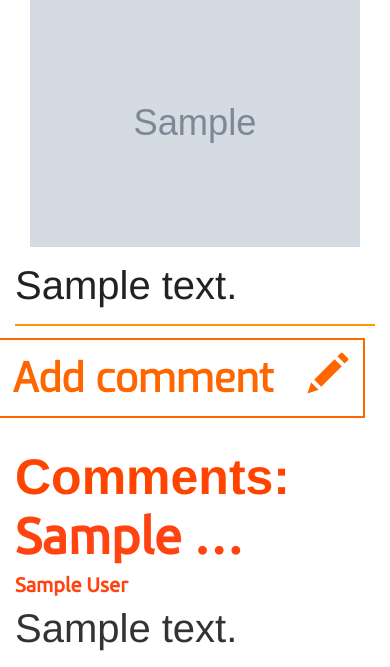
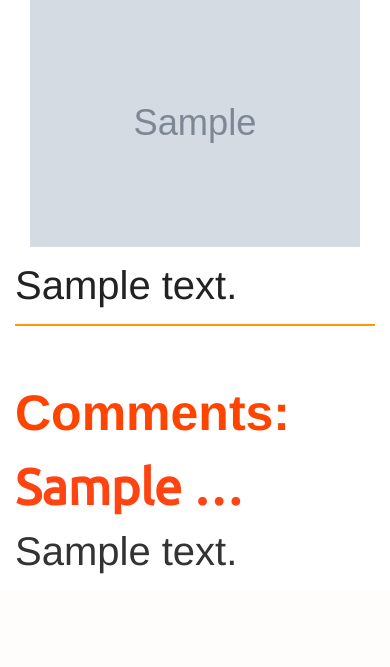
Before and after one commit to Unlogical/django-blog, a Django app: page /post/1/ in a window 390 px wide; the page is wider, and only the part inside the window is pictured. Shown: the part 494-1161 px from the top of that part. After the commit the page ends 1068 px from the top of that part, so only its background shows below. Run offline with Django 3.2, Linux system fonts and the light colour scheme; tables that the repository leaves empty hold one stand-in row (values such as "Sample post"); grey boxes marked "Sample" are stand-in pictures; some libraries are stand-ins or nearby versions; some web fonts are replaced.

Commit message:
css: post detail

```diff
--- a/blog/static/css/comment.css
+++ b/blog/static/css/comment.css
@@ -35,8 +35,8 @@
 .comments_title {
 	display: block;
 	float: left;
-	margin-top: 10px;
-	margin-bottom: -15px;
+	margin-top: 20px;
+	margin-bottom: 0;
 	padding: 2px 0;
 	color: #F40;
 	font-weight: bold;
@@ -77,3 +77,13 @@
 .approved {
 	margin-left: 25px;
 }
+
+.wide {
+	display: block;
+	float: left;
+	width: 100%;
+}
+
+.comment .post_published_date[data-title="wide"] {
+	width: 100%;
+}
--- a/blog/static/css/media.css
+++ b/blog/static/css/media.css
@@ -92,16 +92,13 @@
 		width: 100%;
 	}
 	.comment_button {
-		width: 370px;
-		height: 80px;
-		padding-top: 10px;
+		font-size: 70px;
 	}
 	.comment_button p{
-		font-size: 40px;
 		margin-left: 10px;
+		margin-top: -10px;
 	}
 	.comment_button span {
-		font-size: 40px;
 		margin-right: 10px;
 	}
 	.save_button {
@@ -162,7 +159,8 @@
 		color: #f50;
 	}
 
-	.add_comment_button {
+	.add_comment_button,
+	.comment_button {
 		width: 100%;
 		font-size: 70px;
 		font-weight: bold;
--- a/blog/templates/blog/post_detail.html
+++ b/blog/templates/blog/post_detail.html
@@ -37,7 +37,7 @@
 		{% endif %}
 	{% else %}
 	<div class="wide_block">
-		<a class="comment_button" href="{% url 'add_comment_to_post' pk=post.pk %}">
+		<a class="add_comment_button button" href="{% url 'add_comment_to_post' pk=post.pk %}">
 			<p>Add comment</p><span class="glyphicon glyphicon-pencil"></span>
 		</a>
 	</div>
@@ -64,15 +64,13 @@
 {% else %}
 	{% for comment in post.approved_comments.all %}
 	    <div class="comment">
-	    	<div class="comment_author">{{ comment.author }}</div>
+	    	<div class=" wide comment_author">{{ comment.author }}</div>
 	        	{% if not comment.approved_comment %}
 	                <a class="white_round_button" href="{% url 'comment_remove' pk=comment.pk %}" data-title="delete comment"><span class="glyphicon glyphicon-remove"></span></a>
 	                <a class="white_round_button" href="{% url 'comment_approve' pk=comment.pk %}" data-title="approve comment"><span class="glyphicon glyphicon-ok"></span></a>
-	            {% else %}
-	            	<div class="comment_header">{{ comment.author }}</div>
 	            {% endif %}
-	        <div class="detail_date post_published_date">{{ comment.created_date }}</div>
-	        <p class="comment_text">{{ comment.text|linebreaks }}</p>
+	        <div class="detail_date post_published_date" data-title="wide">{{ comment.created_date }}</div>
+	        <p class="comment_text col-md-12">{{ comment.text|linebreaks }}</p>
 	    </div>
 	{% empty %}
 	    <p class="comment">No comments here yet :(</p>
```
